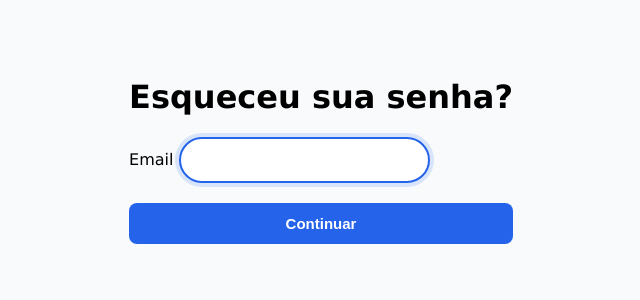
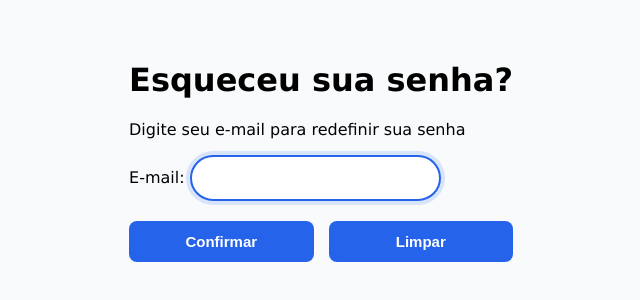
Before and after one commit to giovannafonseca-senai/sistema-de-agendamento, a plain HTML site: page esqueceu_senha.html in a window 1280 px wide. Shown: the part 242-542 px from the top of the page, without its empty margins (319-959 px from the left). Drawn offline with Linux system fonts and the light colour scheme.

Commit message:
Update esqueceu_senha.html
Updated the forgot password page with additional instructions and a reset button.

```diff
--- a/esqueceu_senha.html
+++ b/esqueceu_senha.html
@@ -3,22 +3,25 @@
 <head>
     <meta charset="UTF-8">
     <meta name="viewport" content="width=device-width, initial-scale=1.0">
-    <title>Roomly</title>
+    <title>Esqueceu sua senha - Roomly</title>
     <link rel="stylesheet" href="esqueceu_senha.css">
 </head>
 <body>
 
-    <div class="roomly">
+    <div class="senha">
         <h1>Esqueceu sua senha?</h1>
+        <p>Digite seu e-mail para redefinir sua senha</p>
+
         <form action="nova_senha.html">
-            <label for="email">Email</label>
+            <label for="email">E-mail:</label>
             <input type="email" id="email" name="email" required autofocus>
 
-
             <div class="botoes">
-                <button type="submit">Continuar</button>
+                <button type="submit">Confirmar</button>
+                <button type="reset">Limpar</button>
             </div>
         </form>
+
     </div>
 </body>
 </html>
```
